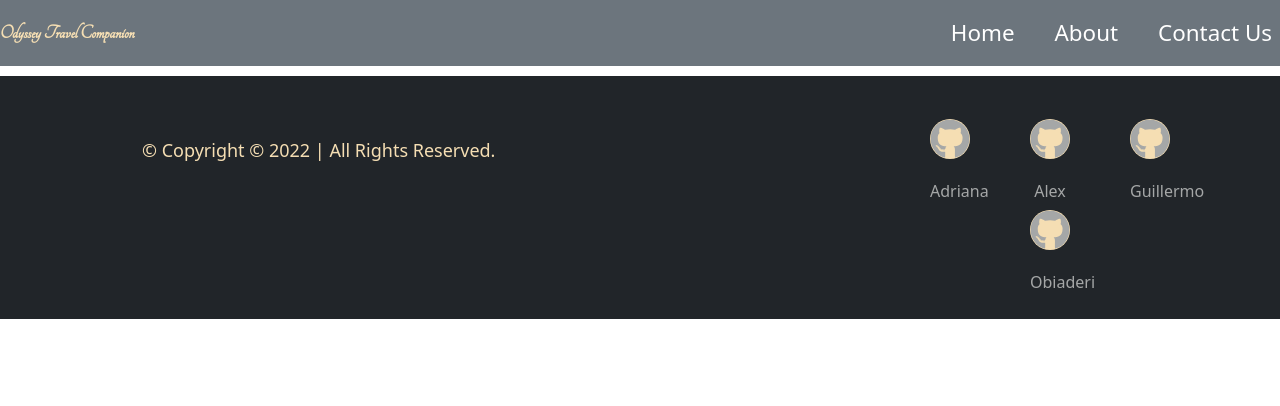
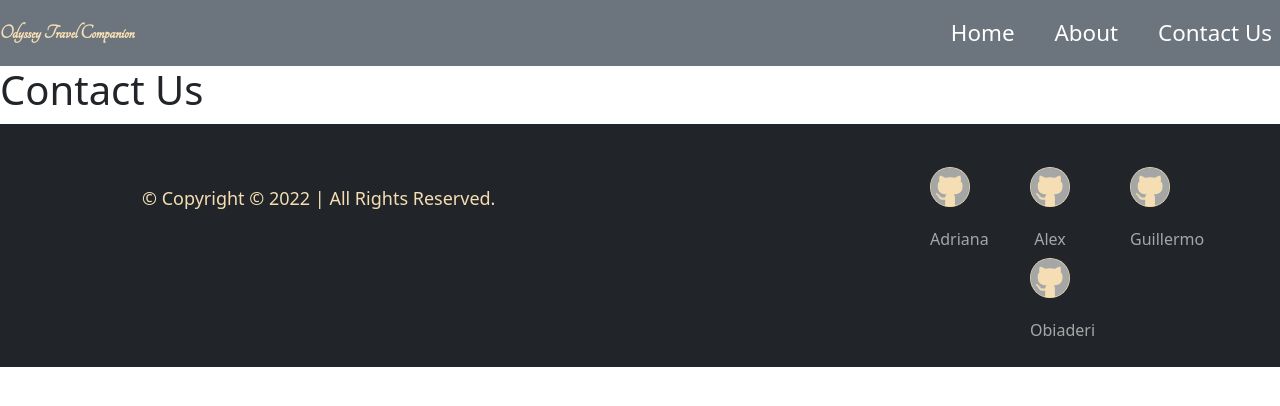
Before and after one commit to abuttle2/odyssey-travel-companion, a React (Create React App) app: page /contactUs in a window 1280 px wide. Shown: the top 406 px of the page. Built offline with nearby package versions, Linux system fonts and the light colour scheme.

Commit message:
import contact component,ContactUs.css, and ContactUs element to the Rout on app.js

```diff
--- a/src/App.js
+++ b/src/App.js
@@ -3,12 +3,13 @@ import { BrowserRouter as Router, Route, Routes } from 'react-router-dom';
 import './Navbar.css';
 import './Home.css';
 import './About.css';
+import './ContactUs.css';
 
 import Navbar from './components/pages/Navbar';
 import Home from './components/pages/Home';
 import About from './components/pages/About';
 import Footer from './components/pages/Footer';
-// import ContactUs from './components/pages/ContactUs';
+import ContactUs from './components/pages/ContactUs';
 
 
 function App() {
@@ -18,7 +19,7 @@ function App() {
       <Routes>
         <Route path="/" element={<Home />} />
         <Route path="/about" element={<About />} />
-        {/* <Route path="/contact" element={<ContactUs />} /> */}
+        <Route path="/contactUs" element={<ContactUs />} />
       </Routes>
       <Footer />
     </Router>
--- a/src/components/pages/ContactUs.js
+++ b/src/components/pages/ContactUs.js
@@ -1,10 +1,10 @@
 import React from 'react';
-import '../../contactUs.css'
 
-function Contact () {
+
+function ContactUs () {
     return (
         <h1>Contact Us</h1>
     )
 }
 
-export default Contact;
+export default ContactUs;
```
